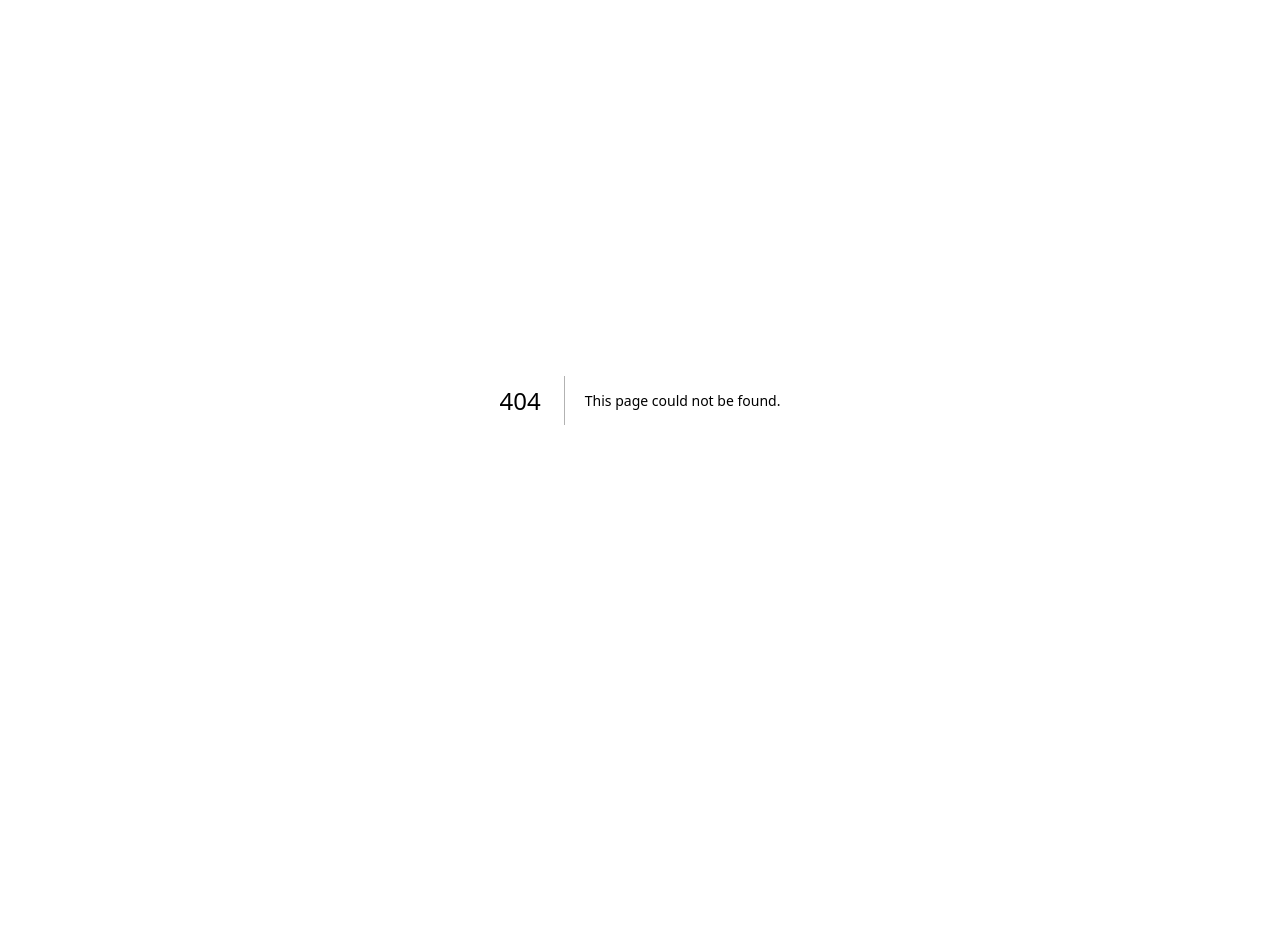
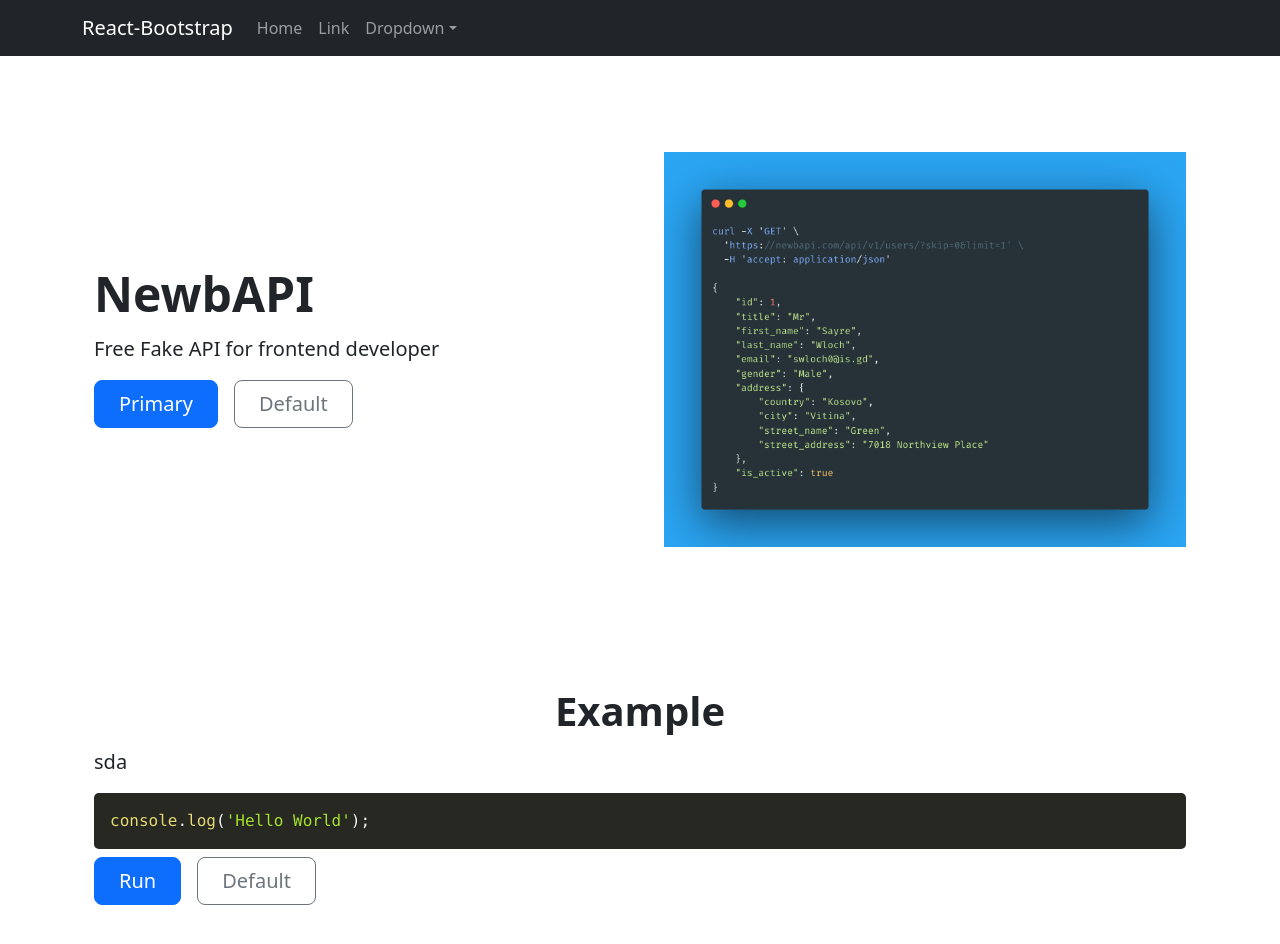
Before and after one commit to NewbAPI-Project/newbapi-web, a Next.js app: page /fake-api in a window 1280 px wide. Before the commit this address had no page. Shown: the top 944 px of the page. Before the commit the page ends 800 px from the top, so only its background shows below. Built offline with nearby package versions, Linux system fonts and the light colour scheme.

Commit message:
first commit

```diff
--- /dev/null
+++ b/components/AppNav.js
@@ -0,0 +1,29 @@
+import { Container, Navbar, Nav, NavDropdown } from 'react-bootstrap';
+
+export default function AppNav() {
+  return (
+    <Navbar bg="dark" variant="dark" expand="lg">
+      <Container>
+        <Navbar.Brand href="#home">React-Bootstrap</Navbar.Brand>
+        <Navbar.Toggle aria-controls="basic-navbar-nav" />
+        <Navbar.Collapse id="basic-navbar-nav">
+          <Nav className="me-auto">
+            <Nav.Link href="#home">Home</Nav.Link>
+            <Nav.Link href="#link">Link</Nav.Link>
+            <NavDropdown title="Dropdown" id="basic-nav-dropdown">
+              <NavDropdown.Item href="#action/3.1">Action</NavDropdown.Item>
+              <NavDropdown.Item href="#action/3.2">
+                Another action
+              </NavDropdown.Item>
+              <NavDropdown.Item href="#action/3.3">Something</NavDropdown.Item>
+              <NavDropdown.Divider />
+              <NavDropdown.Item href="#action/3.4">
+                Separated link
+              </NavDropdown.Item>
+            </NavDropdown>
+          </Nav>
+        </Navbar.Collapse>
+      </Container>
+    </Navbar>
+  );
+}
--- /dev/null
+++ b/components/Example.js
@@ -0,0 +1,31 @@
+import { useState, useEffect } from 'react';
+import { Prism as SyntaxHighlighter } from 'react-syntax-highlighter';
+// import { dark } from 'react-syntax-highlighter/dist/esm/styles/prism';
+
+
+export default function Example() {
+  const code = `console.log('Hello World');`
+
+  const [ style, setStyle ] = useState({})
+
+  useEffect(() => {
+    import('react-syntax-highlighter/dist/esm/styles/prism/okaidia')
+    .then(mod => setStyle(mod.default));
+  }, [])
+
+  return (
+    <div className="container px-4 py-5">
+        <h1 className="display-7 fw-bold lh-1 mb-3 text-center">Example</h1>
+        <p className="lead">sda</p>
+
+        <SyntaxHighlighter language="javascript" style={style}>
+          {code}
+        </SyntaxHighlighter>
+
+        <div className="d-grid gap-2 d-md-flex justify-content-md-start">
+          <button type="button" className="btn btn-primary btn-lg px-4 me-md-2">Run</button>
+          <button type="button" className="btn btn-outline-secondary btn-lg px-4">Default</button>
+        </div>
+    </div>
+  );
+}
--- /dev/null
+++ b/components/Heros.js
@@ -0,0 +1,20 @@
+/* eslint-disable @next/next/no-img-element */
+export default function Heros() {
+  return (
+    <div className="container px-4 py-5">
+    <div className="row flex-lg-row-reverse align-items-center g-5 py-5">
+      <div className="col-10 col-sm-8 col-lg-6">
+        <img src="/assets/heros.png" className="d-block mx-lg-auto img-fluid" alt="newbapi heros" width="700" height="500" loading="lazy" />
+      </div>
+      <div className="col-lg-6">
+        <h1 className="display-5 fw-bold lh-1 mb-3">NewbAPI</h1>
+        <p className="lead">Free Fake API for frontend developer</p>
+        <div className="d-grid gap-2 d-md-flex justify-content-md-start">
+          <button type="button" className="btn btn-primary btn-lg px-4 me-md-2">Primary</button>
+          <button type="button" className="btn btn-outline-secondary btn-lg px-4">Default</button>
+        </div>
+      </div>
+    </div>
+  </div>
+  );
+}
--- a/pages/_app.js
+++ b/pages/_app.js
@@ -1,5 +1,4 @@
-import '@/styles/globals.css'
-
+import 'bootstrap/dist/css/bootstrap.min.css';
 export default function App({ Component, pageProps }) {
   return <Component {...pageProps} />
 }
--- a/pages/_document.js
+++ b/pages/_document.js
@@ -1,9 +1,12 @@
 import { Html, Head, Main, NextScript } from 'next/document'
+import Script from 'next/script'
 
 export default function Document() {
   return (
     <Html lang="en">
       <Head />
+      <Script src="https://cdn.jsdelivr.net/npm/prismjs@1.29.0/prism.min.js" />
+      <link href="https://cdn.jsdelivr.net/npm/prismjs@1.29.0/themes/prism.min.css" rel="stylesheet"></link>
       <body>
         <Main />
         <NextScript />
--- /dev/null
+++ b/pages/fake-api.js
@@ -0,0 +1,14 @@
+import AppNav from '@/components/AppNav';
+import Example from '@/components/Example';
+import Heros from '@/components/Heros';
+import { Button } from 'react-bootstrap';
+
+export default function FakeAPI() {
+  return (
+    <>
+      <AppNav />
+      <Heros />
+      <Example />
+    </>
+  );
+}
```
Also changed, not shown: package.json (+7 -1 lines), pages/index.js (+3 -117 lines), public/assets/heros.png (added), 1 other file (tests, documents, lock files or other folders).
